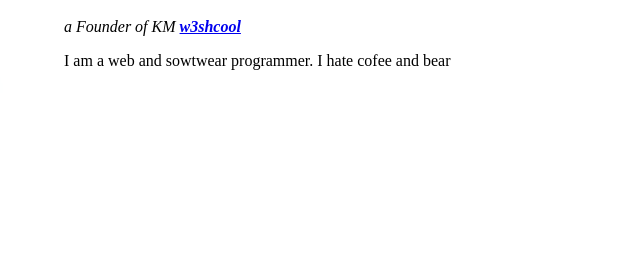
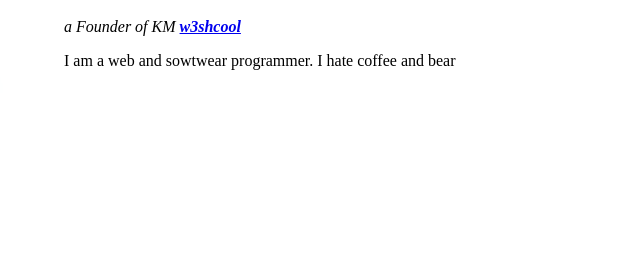
Before and after one commit to Sanjar-Kodirov/cv, a plain HTML site: page index.html in a window 1280 px wide. Shown: the part 265-523 px from the top of the page, 457-1097 px from the left. Drawn offline with Linux system fonts and the light colour scheme; a web font is replaced by a local one.

Commit message:
Update index.html

```diff
--- a/index.html
+++ b/index.html
@@ -1,3 +1,4 @@
+
 
 <!DOCTYPE html>
 <html lang="en">
@@ -13,7 +14,7 @@
 			<td><img src="image/IMG_4184.png" alt="Sanjar profile picture"></td>
 			<td><h1>Xanjar Pilot</h1>
 	<p><em>a Founder of KM <strong><a href="https://www.w3schools.com/">w3shcool</a></strong></em></p>
-	<p>I am a web and sowtwear programmer. I hate cofee and bear</p></td>
+	<p>I am a web and sowtwear programmer. I hate coffee and bear</p></td>
 		</tr>
 	</table>
 	<hr>
```
